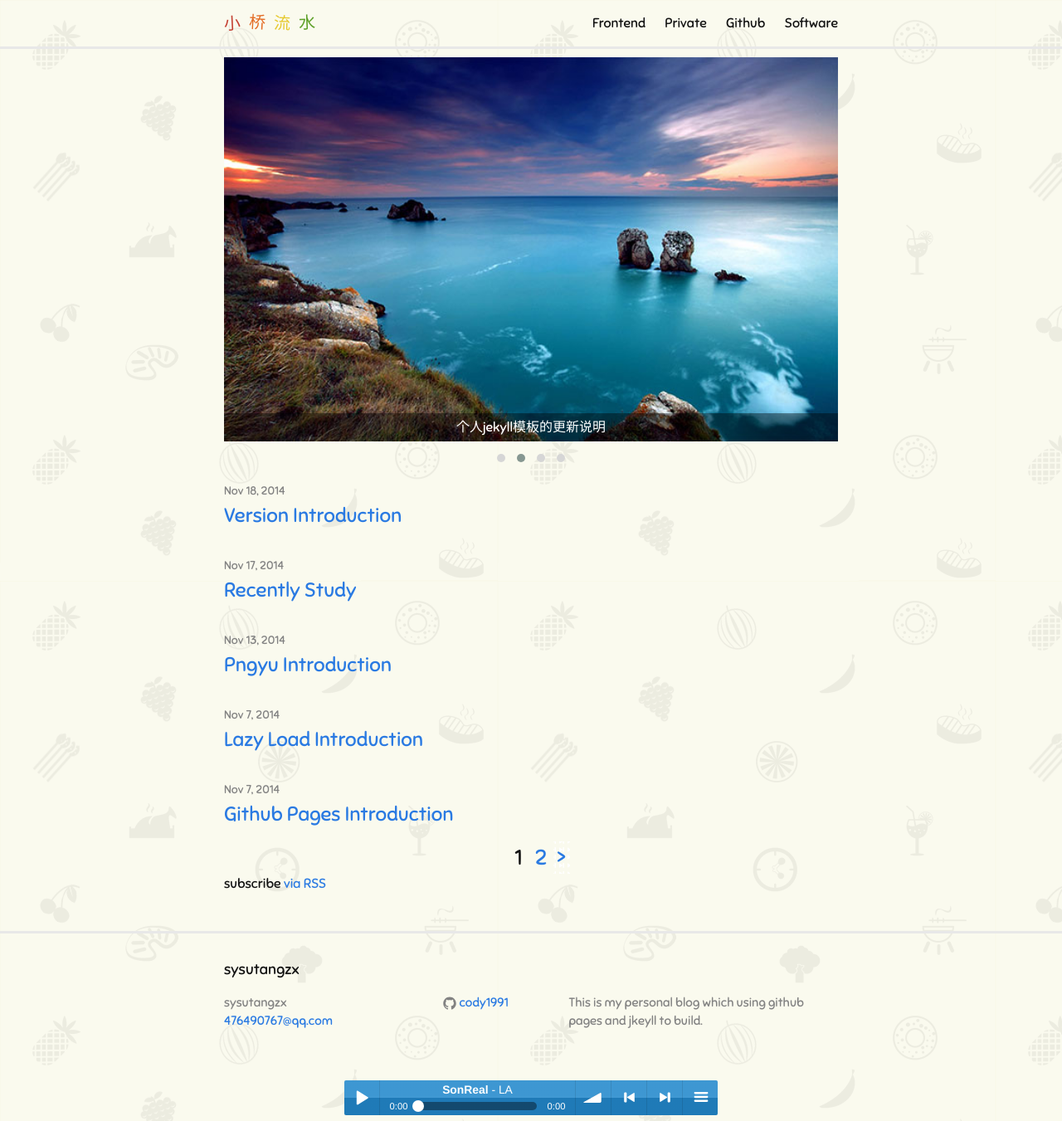
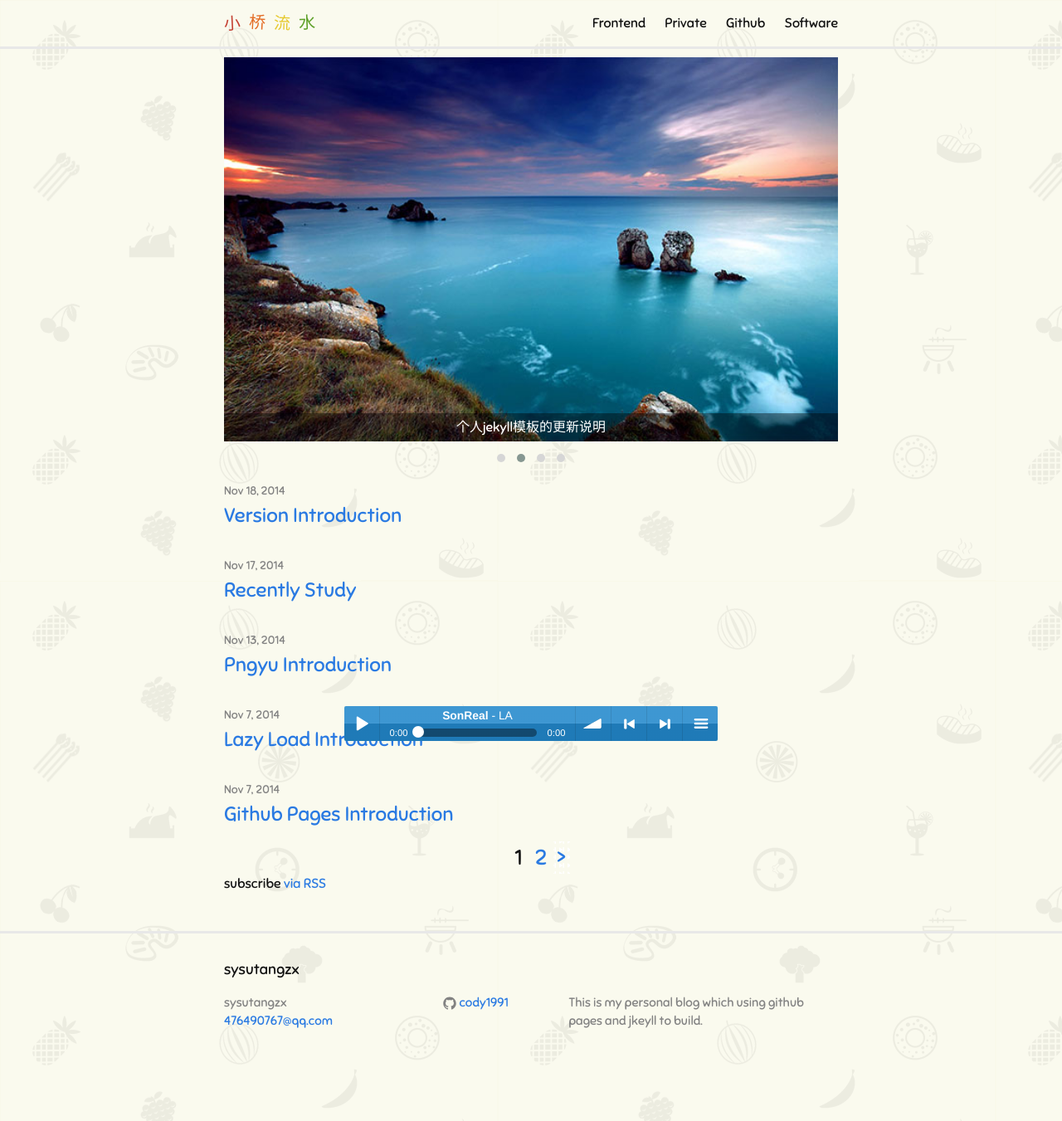
Before and after one commit to luojiyin1987/sysutangzxBlog, a Jekyll site: the page built from index.html, in a window 1280 px wide. Shown: the whole page at 83% size. Built offline with Jekyll 4.4.1, drawn with Linux system fonts in a browser that asks for light colours; the list of posts is cut into pages by our own code.

Commit message:
change some style

```diff
--- a/css/main.css
+++ b/css/main.css
@@ -261,7 +261,7 @@ pre > code {
 
 .site-footer {
     border-top: 3px solid #e8e8e8;
-    padding: 30px 0;
+    padding: 30px 0 60px;
 }
 .footer-heading {
     font-size: 18px;
@@ -787,7 +787,7 @@ audio {
 #toTop {
     display: none;
     position: fixed;
-    bottom: 5px;
+    bottom: 55px;
     right: 5px;
     width: 64px;
     height: 64px;
@@ -800,7 +800,8 @@ audio {
     opacity: 0.8;
 }
 .demo-wrapper {
-    position: relative;
+    position: fixed;
+    bottom:0;
     width: 100%;
     text-align: center;
 }
```
